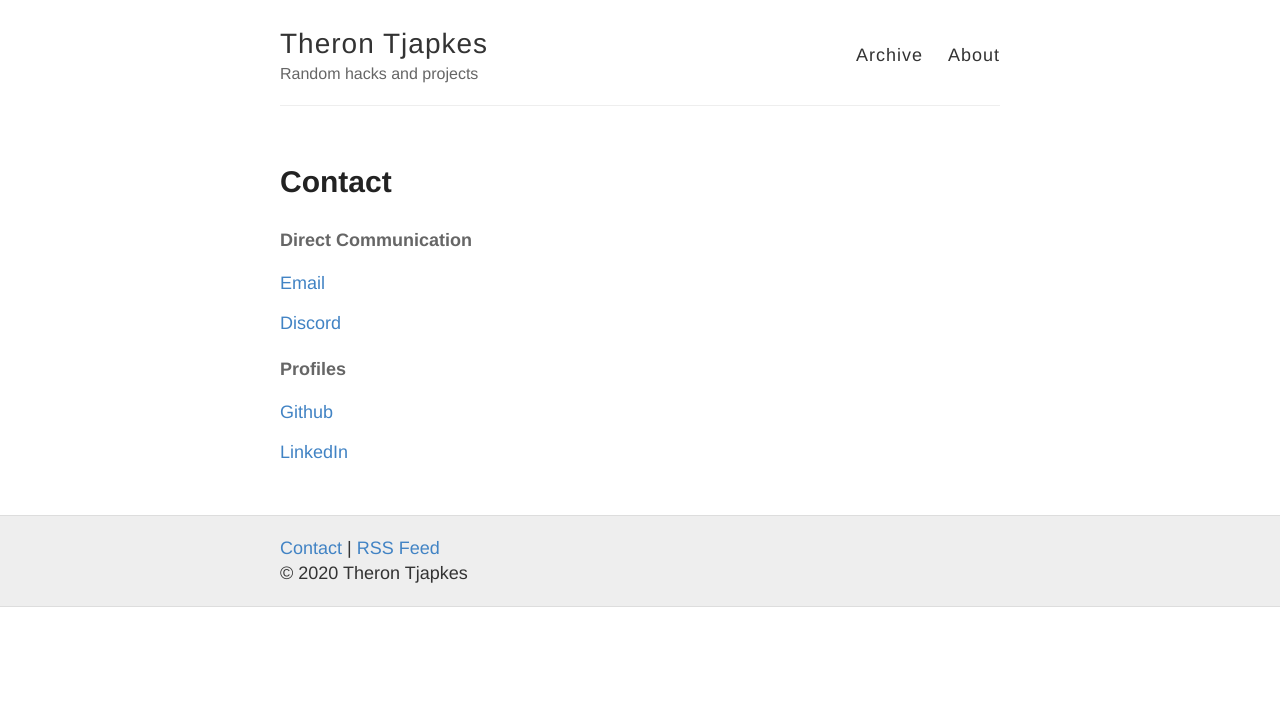
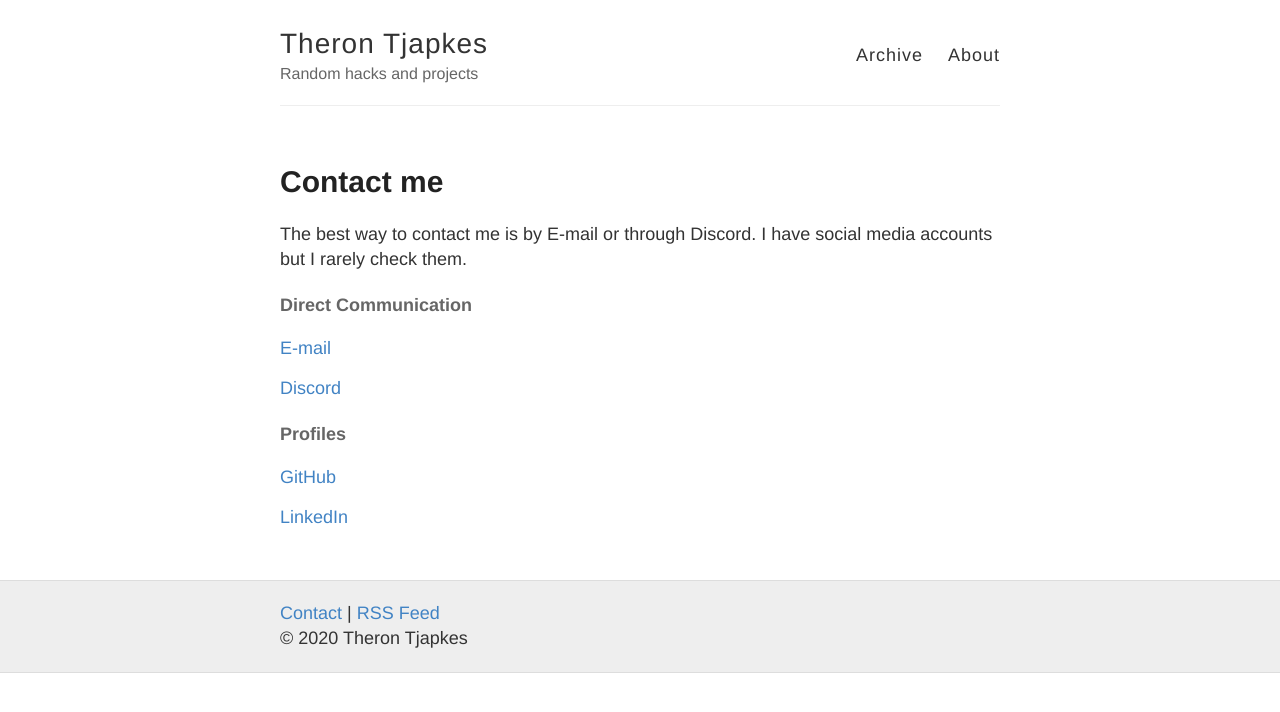
Before and after one commit to ther0n/therontjapkes.com, a Jekyll site: the page built from contact.md, in a window 1280 px wide. Shown: the top 712 px of the page. Built offline with Jekyll 4.4.1, drawn with Linux system fonts in a browser that asks for light colours.

Commit message:
Contact page fixes

```diff
--- a/contact-info.md
+++ b/contact-info.md
@@ -1,11 +1,13 @@
+The best way to contact me is by E-mail or through Discord. I have social media accounts but I rarely check them.
+
 #### Direct Communication
 
-[Email](mailto:me@therontjapkes.com)
+[E-mail](mailto:me@therontjapkes.com)
 
 [Discord](https://discordapp.com/users/186253234799640577)
 
 #### Profiles
 
-[Github](https://github.com/ther0n/)
+[GitHub](https://github.com/ther0n/)
 
 [LinkedIn](https://www.linkedin.com/in/theron-tjapkes-43a921168/)
--- a/contact.md
+++ b/contact.md
@@ -1,6 +1,6 @@
 ---
 layout: page
-title: Contact
+title: Contact me
 permalink: /contact/
 ---
 {% include_relative contact-info.md %}
```
Also changed, not shown: about.md (+0 -2 lines).
